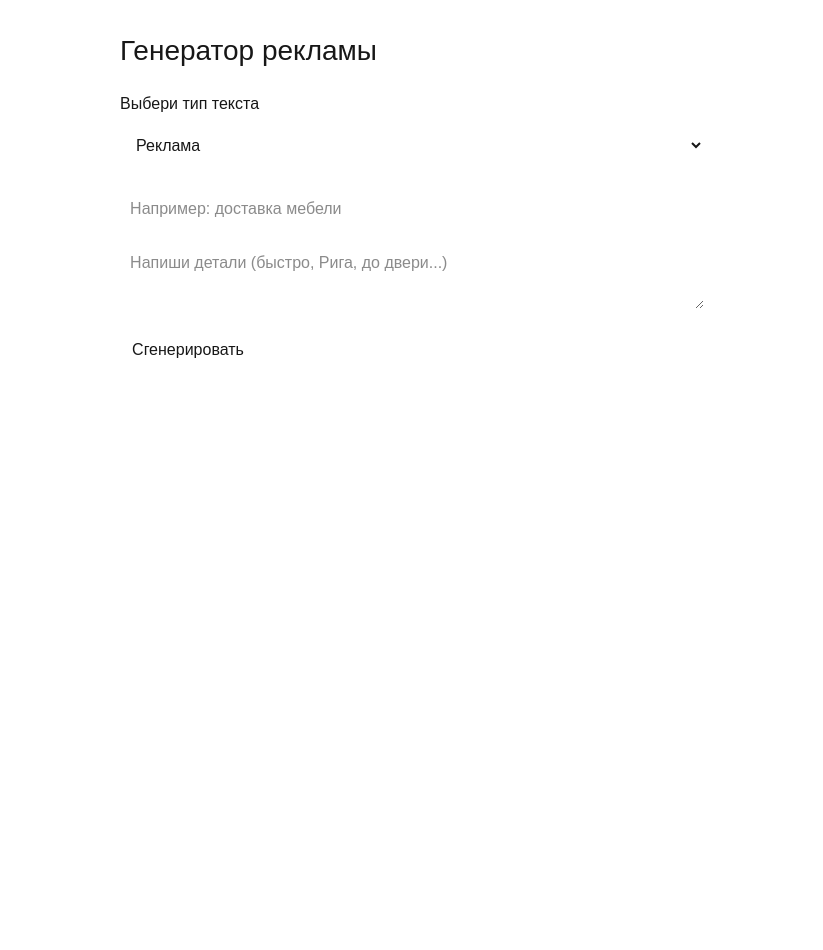
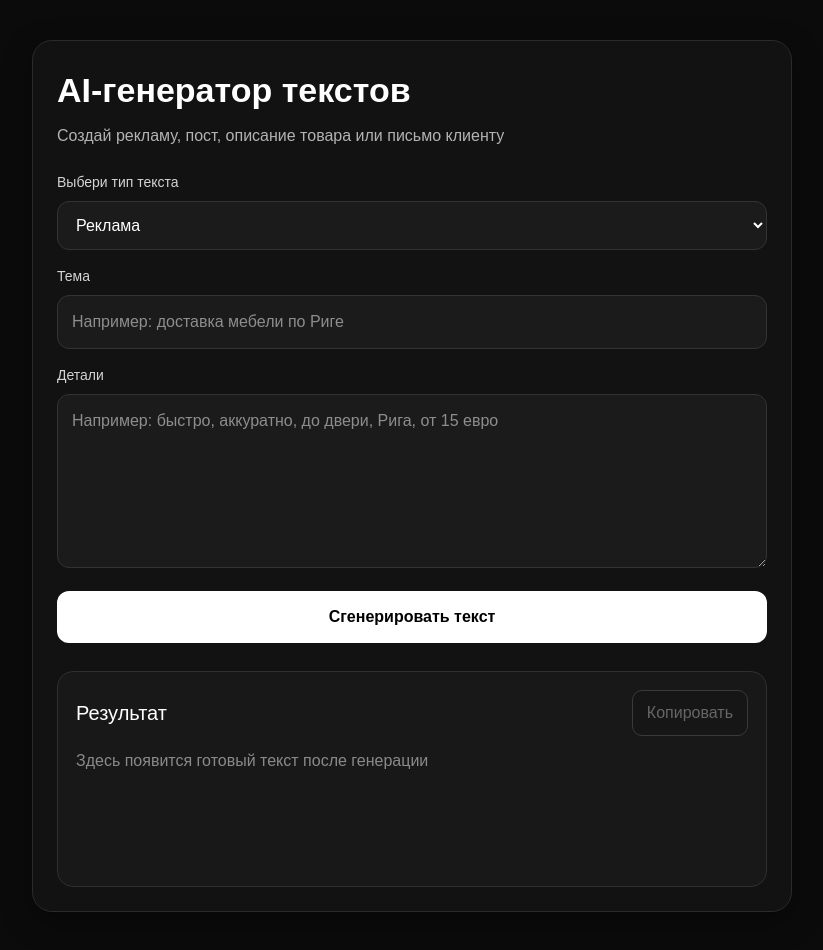
Before and after one commit to wallcraftmz-sys/ai-business-app, a Next.js app: page /generate in a window 1280 px wide. Shown: the whole page, without its empty margins (228-1051 px from the left). Before the commit the page ends 800 px from the top, so only its background shows below. Built offline with nearby package versions, Linux system fonts and the light colour scheme.

Commit message:
make generate page look like app

```diff
--- a/app/generate/page.tsx
+++ b/app/generate/page.tsx
@@ -3,13 +3,14 @@
 import { useState } from "react";
 
 export default function GeneratePage() {
+  const [type, setType] = useState("реклама");
   const [topic, setTopic] = useState("");
-  const [type, setType] = useState("реклама");
   const [details, setDetails] = useState("");
   const [result, setResult] = useState("");
   const [loading, setLoading] = useState(false);
 
   async function handleGenerate() {
+    try {
       setLoading(true);
       setResult("");
 
@@ -28,18 +29,76 @@ export default function GeneratePage() {
       });
 
       const data = await res.json();
-    setResult(data.text);
+
+      if (!res.ok) {
+        setResult(data.error || "Ошибка при генерации текста");
+        return;
+      }
+
+      setResult(data.text || "");
+    } catch (error) {
+      console.error(error);
+      setResult("Ошибка при отправке запроса");
+    } finally {
       setLoading(false);
+    }
+  }
+
+  function handleCopy() {
+    if (!result) return;
+    navigator.clipboard.writeText(result);
   }
 
   return (
-    <main style={{ maxWidth: 800, margin: "0 auto", padding: 30 }}>
-      <h1 style={{ fontSize: 28, marginBottom: 20 }}>
-        Генератор рекламы
+    <main
+      style={{
+        minHeight: "100vh",
+        backgroundColor: "#0b0b0b",
+        color: "white",
+        padding: "40px 20px",
+      }}
+    >
+      <div
+        style={{
+          maxWidth: 760,
+          margin: "0 auto",
+          backgroundColor: "#121212",
+          border: "1px solid #2a2a2a",
+          borderRadius: 20,
+          padding: 24,
+          boxShadow: "0 10px 30px rgba(0,0,0,0.35)",
+        }}
+      >
+        <h1
+          style={{
+            fontSize: 34,
+            fontWeight: 700,
+            marginBottom: 8,
+          }}
+        >
+          AI-генератор текстов
         </h1>
 
-    <div style={{ marginBottom: 10 }}>
-  <label style={{ display: "block", marginBottom: 8 }}>
+        <p
+          style={{
+            color: "#b3b3b3",
+            marginBottom: 24,
+            fontSize: 16,
+          }}
+        >
+          Создай рекламу, пост, описание товара или письмо клиенту
+        </p>
+
+        <div style={{ display: "grid", gap: 16 }}>
+          <div>
+            <label
+              style={{
+                display: "block",
+                marginBottom: 8,
+                fontSize: 14,
+                color: "#d4d4d4",
+              }}
+            >
               Выбери тип текста
             </label>
 
@@ -48,8 +107,11 @@ export default function GeneratePage() {
               onChange={(e) => setType(e.target.value)}
               style={{
                 width: "100%",
-      padding: 12,
-      marginBottom: 10,
+                padding: 14,
+                borderRadius: 12,
+                border: "1px solid #333",
+                backgroundColor: "#1b1b1b",
+                color: "white",
                 fontSize: 16,
               }}
             >
@@ -60,29 +122,139 @@ export default function GeneratePage() {
             </select>
           </div>
 
+          <div>
+            <label
+              style={{
+                display: "block",
+                marginBottom: 8,
+                fontSize: 14,
+                color: "#d4d4d4",
+              }}
+            >
+              Тема
+            </label>
+
             <input
-        placeholder="Например: доставка мебели"
               value={topic}
               onChange={(e) => setTopic(e.target.value)}
-        style={{ width: "100%", padding: 10, marginBottom: 10 }}
+              placeholder="Например: доставка мебели по Риге"
+              style={{
+                width: "100%",
+                padding: 14,
+                borderRadius: 12,
+                border: "1px solid #333",
+                backgroundColor: "#1b1b1b",
+                color: "white",
+                fontSize: 16,
+                boxSizing: "border-box",
+              }}
             />
+          </div>
+
+          <div>
+            <label
+              style={{
+                display: "block",
+                marginBottom: 8,
+                fontSize: 14,
+                color: "#d4d4d4",
+              }}
+            >
+              Детали
+            </label>
 
             <textarea
-        placeholder="Напиши детали (быстро, Рига, до двери...)"
               value={details}
               onChange={(e) => setDetails(e.target.value)}
-        style={{ width: "100%", padding: 10, marginBottom: 10 }}
+              placeholder="Например: быстро, аккуратно, до двери, Рига, от 15 евро"
+              rows={6}
+              style={{
+                width: "100%",
+                padding: 14,
+                borderRadius: 12,
+                border: "1px solid #333",
+                backgroundColor: "#1b1b1b",
+                color: "white",
+                fontSize: 16,
+                resize: "vertical",
+                boxSizing: "border-box",
+              }}
             />
+          </div>
 
           <button
             onClick={handleGenerate}
-        style={{ padding: 12, cursor: "pointer" }}
+            disabled={loading}
+            style={{
+              padding: 14,
+              borderRadius: 12,
+              border: "none",
+              backgroundColor: loading ? "#3d3d3d" : "#ffffff",
+              color: loading ? "#bdbdbd" : "#000000",
+              fontSize: 16,
+              fontWeight: 600,
+              cursor: loading ? "default" : "pointer",
+            }}
           >
-        {loading ? "Генерируем..." : "Сгенерировать"}
+            {loading ? "Генерируем..." : "Сгенерировать текст"}
           </button>
+        </div>
 
-      <div style={{ marginTop: 20, whiteSpace: "pre-wrap" }}>
-        {result}
+        <div
+          style={{
+            marginTop: 28,
+            padding: 18,
+            borderRadius: 16,
+            backgroundColor: "#181818",
+            border: "1px solid #2f2f2f",
+          }}
+        >
+          <div
+            style={{
+              display: "flex",
+              justifyContent: "space-between",
+              alignItems: "center",
+              marginBottom: 12,
+              gap: 12,
+              flexWrap: "wrap",
+            }}
+          >
+            <h2
+              style={{
+                fontSize: 20,
+                margin: 0,
+              }}
+            >
+              Результат
+            </h2>
+
+            <button
+              onClick={handleCopy}
+              disabled={!result}
+              style={{
+                padding: "10px 14px",
+                borderRadius: 10,
+                border: "1px solid #3a3a3a",
+                backgroundColor: result ? "#232323" : "#161616",
+                color: result ? "white" : "#666",
+                cursor: result ? "pointer" : "default",
+              }}
+            >
+              Копировать
+            </button>
+          </div>
+
+          <div
+            style={{
+              whiteSpace: "pre-wrap",
+              lineHeight: 1.6,
+              color: result ? "white" : "#8a8a8a",
+              minHeight: 120,
+            }}
+          >
+            {result || "Здесь появится готовый текст после генерации"}
+          </div>
+        </div>
       </div>
     </main>
   );
```
Lines whose indentation alone changed are shown as unchanged.
